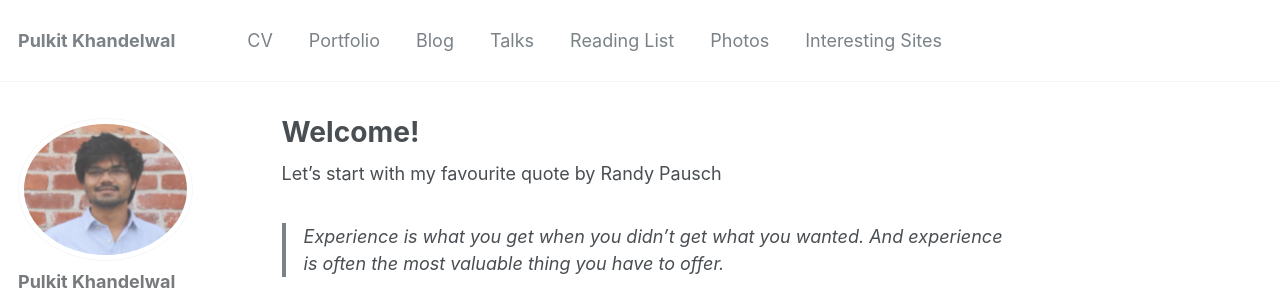
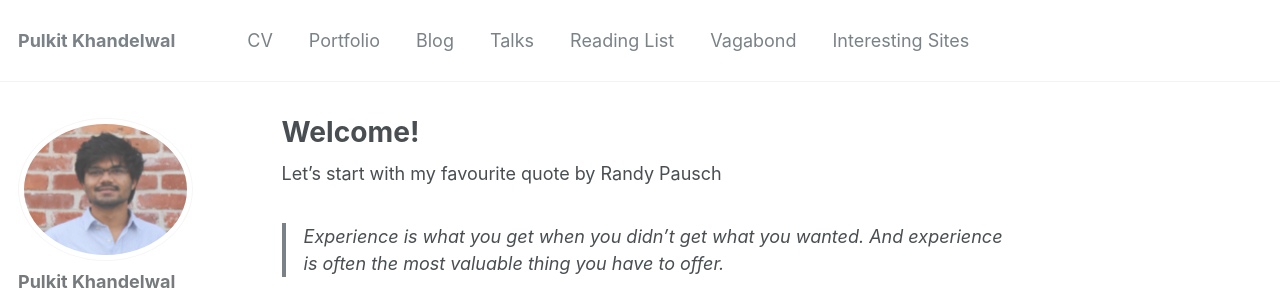
Before and after one commit to Pulkit-Khandelwal/pulkit-khandelwal.github.io, a Jekyll site: the page built from _pages/about.md, in a window 1280 px wide and 1070 px high. Shown: the top 290 px of the window. Built offline with Jekyll 4.4.1, drawn with Linux system fonts in a browser that asks for light colours.

Commit message:
Update navigation.yml

```diff
--- a/_data/navigation.yml
+++ b/_data/navigation.yml
@@ -15,8 +15,8 @@ main:
   - title: "Reading List"
     url: /reading-list/
 
-  - title: "Photos"
-    url: /photos/
+  - title: "Vagabond"
+    url: /vagabond/
 
   - title: "Interesting Sites"
     url: /websites/
```
